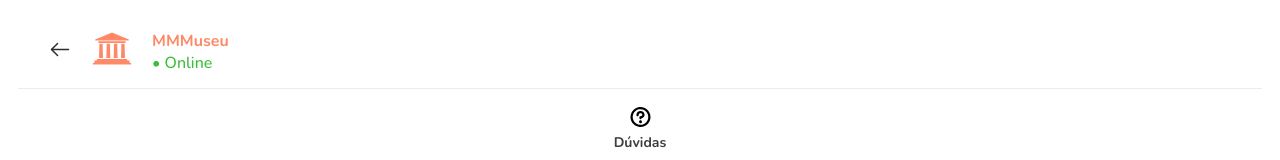
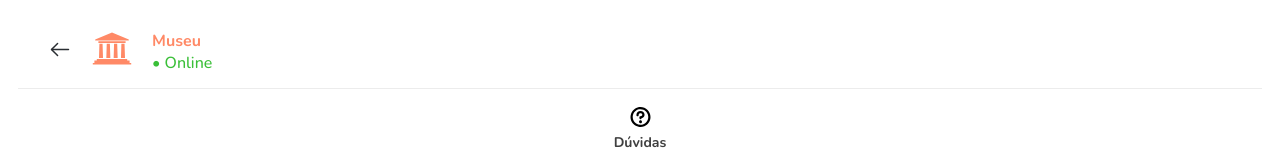
Before and after one commit to Fernanda-Kipper/chatbot-frontend, an Angular app: page /chat in a window 1280 px wide. Shown: the top 160 px of the page. Built offline with nearby package versions, Linux system fonts and the light colour scheme.

Commit message:
fix: tile

```diff
--- a/src/app/pages/chat/chat.component.html
+++ b/src/app/pages/chat/chat.component.html
@@ -5,7 +5,7 @@
         </button>
         <icon-museum class="museum"></icon-museum>
         <div class="status">
-            <p>MMMuseu</p>
+            <p>Museu</p>
             <span>• Online</span>
         </div>
     </header>
```
